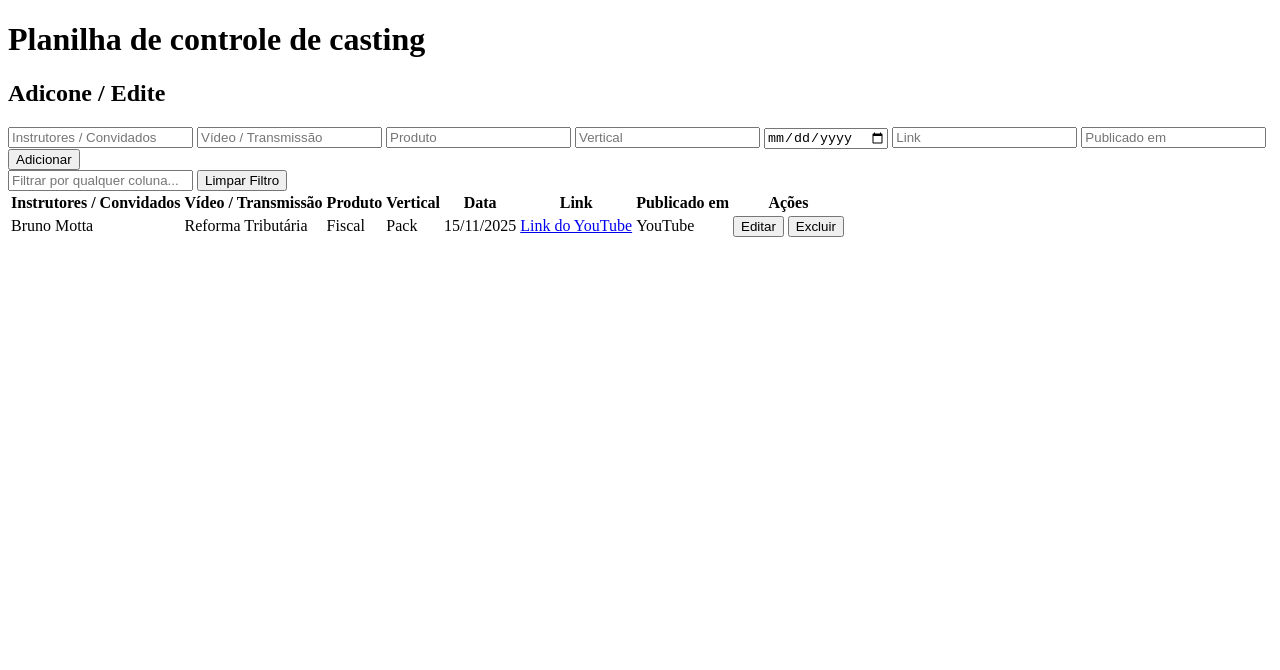
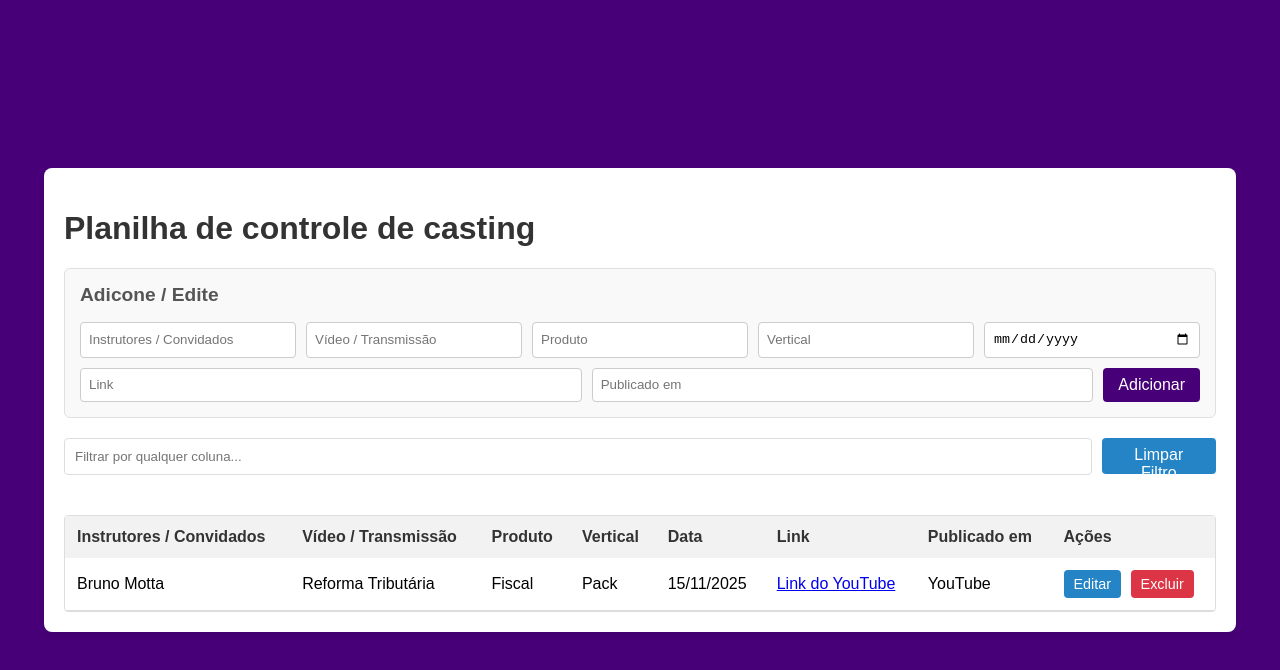
Before and after one commit to CSerdeira/projeto_uca_casting_by_serdeira, a plain HTML site: page index.html in a window 1280 px wide. Drawn offline with Linux system fonts and the light colour scheme; the site is published under a folder, as on GitHub Pages, so addresses that start at the root find nothing.

Commit message:
Update index.html

```diff
--- a/index.html
+++ b/index.html
@@ -4,7 +4,7 @@
     <meta charset="UTF-8">
     <meta name="viewport" content="width=device-width, initial-scale=1.0">
     <title>UCA Controle de Casting</title>
-    <link rel="stylesheet" href="/style.css">
+    <link rel="stylesheet" href="./style.css">
 </head>
 <body>
 
@@ -63,6 +63,7 @@
         </div>
     </div>
 
-    <script src="/script.js"></script>
+    <script src="./script.js" defer></script>
 </body>
+
 </html>
```
